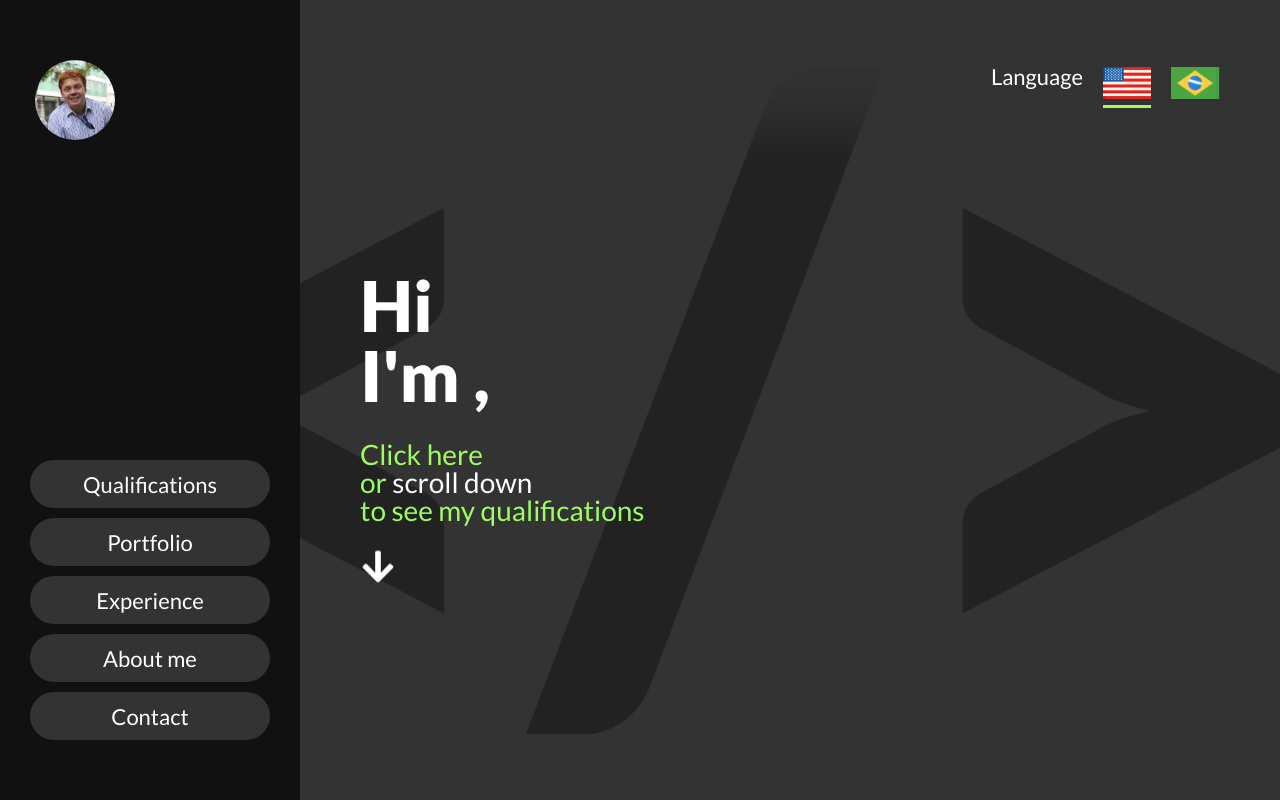
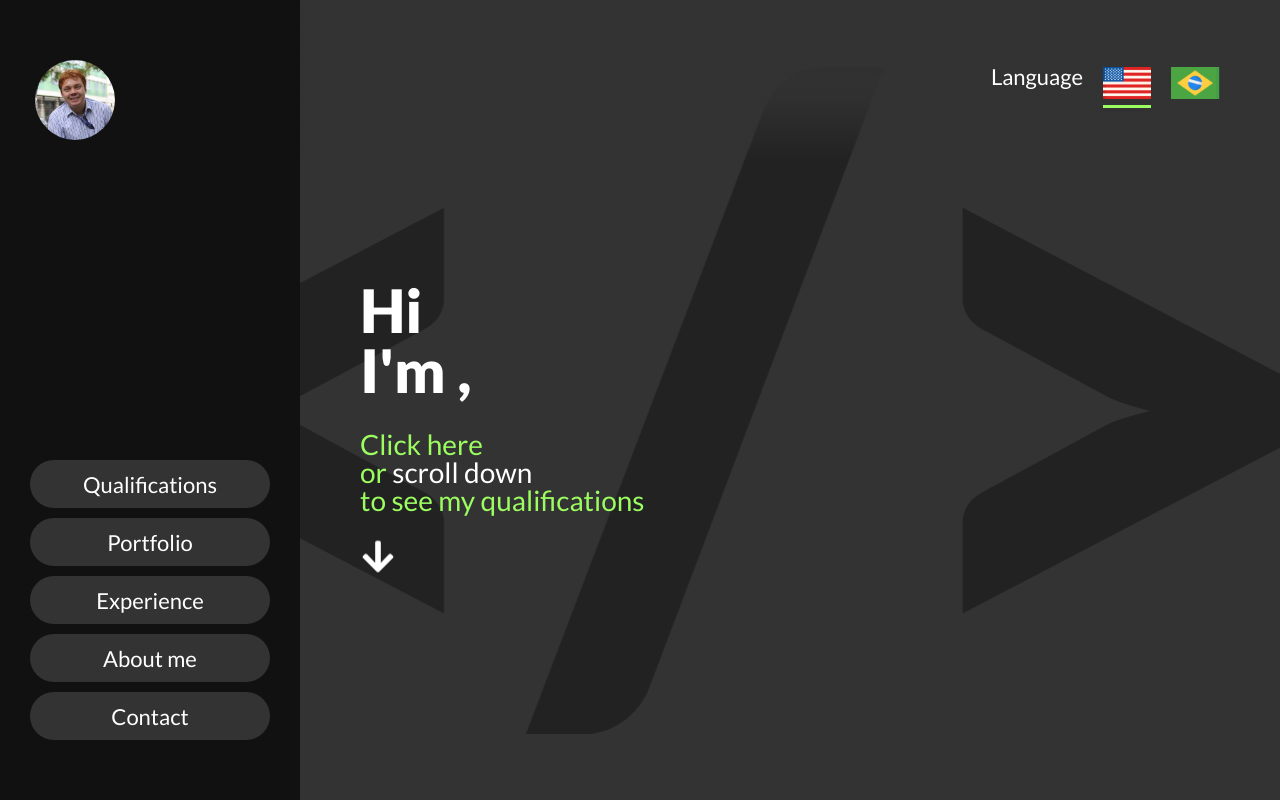
Before and after one commit to profparedes/portfolio, a React (Vite) app: page / in a window 1280 px wide. Shown: the top 800 px of the page. Built offline with nearby package versions, Linux system fonts and the light colour scheme.

Commit message:
chore: fixing font sizing

```diff
--- a/src/pages/TopSection/style.ts
+++ b/src/pages/TopSection/style.ts
@@ -38,23 +38,23 @@ export const ProfilePicture = styled.img`
 
 export const GreetingText = styled.p`
   line-height: 1;
-  font-size: var(--font-size-4);
+  font-size: var(--font-size-3);
 
   @media (min-width: 576px) {
-    font-size: var(--font-size-5);
+    font-size: var(--font-size-4);
   }
 
   @media (min-width: 768px) {
-    font-size: var(--font-size-6);
+    font-size: var(--font-size-5);
   }
 
   @media (min-width: 1200px) {
     @media (min-height: 600px) {
-      font-size: var(--font-size-7);
+      font-size: var(--font-size-6);
     }
 
     @media (min-height: 900px) {
-      font-size: var(--font-size-8);
+      font-size: var(--font-size-7);
     }
   }
 `
```
